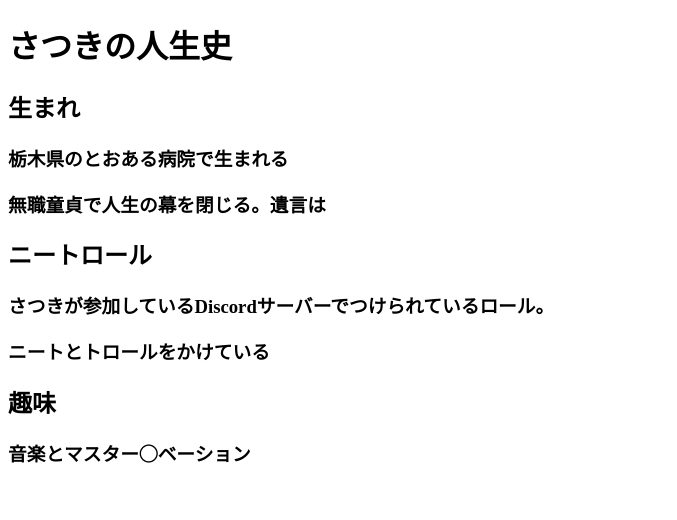
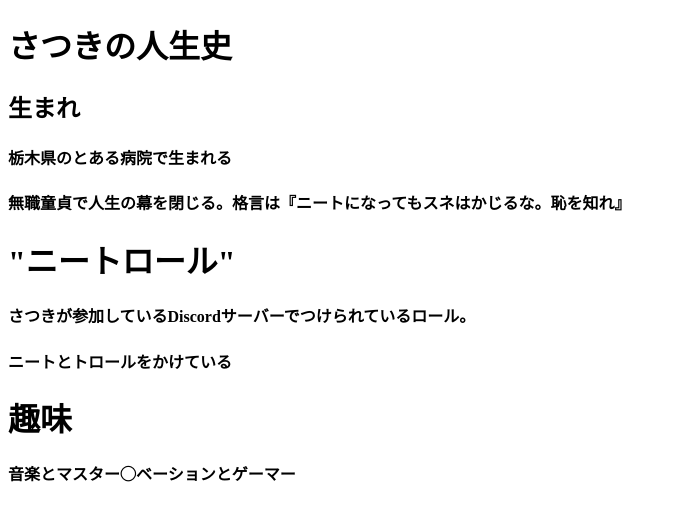
Before and after one commit to Furikake72/Furikake72.github.io, a plain HTML site: page index.html in a window 1280 px wide. Shown: the whole page, without its empty margins (0-677 px from the left). Drawn offline with Linux system fonts and the light colour scheme.

Commit message:
Update index.html

```diff
--- a/index.html
+++ b/index.html
@@ -8,12 +8,12 @@
 <body>
     <h1>さつきの人生史</h1>
     <h2>生まれ</h2>
-    <h3>栃木県のとおある病院で生まれる</h3>
-    <h3>無職童貞で人生の幕を閉じる。遺言は</h3>
+    <h4>栃木県のとある病院で生まれる</h4>
+    <h4>無職童貞で人生の幕を閉じる。格言は『ニートになってもスネはかじるな。恥を知れ』</h4>
 
-    <h2>ニートロール</h2>
-    <h3>さつきが参加しているDiscordサーバーでつけられているロール。</h3>
-    <h3>ニートとトロールをかけている</h3>
+    <h1>"ニートロール"</h1>
+    <h4>さつきが参加しているDiscordサーバーでつけられているロール。</h4>
+    <h4>ニートとトロールをかけている</h4>
 
-    <h2>趣味</h2>
-    <h3>音楽とマスター◯ベーション</h3>
+    <h1>趣味</h1>
+    <h4>音楽とマスター◯ベーションとゲーマー</h4>
```
